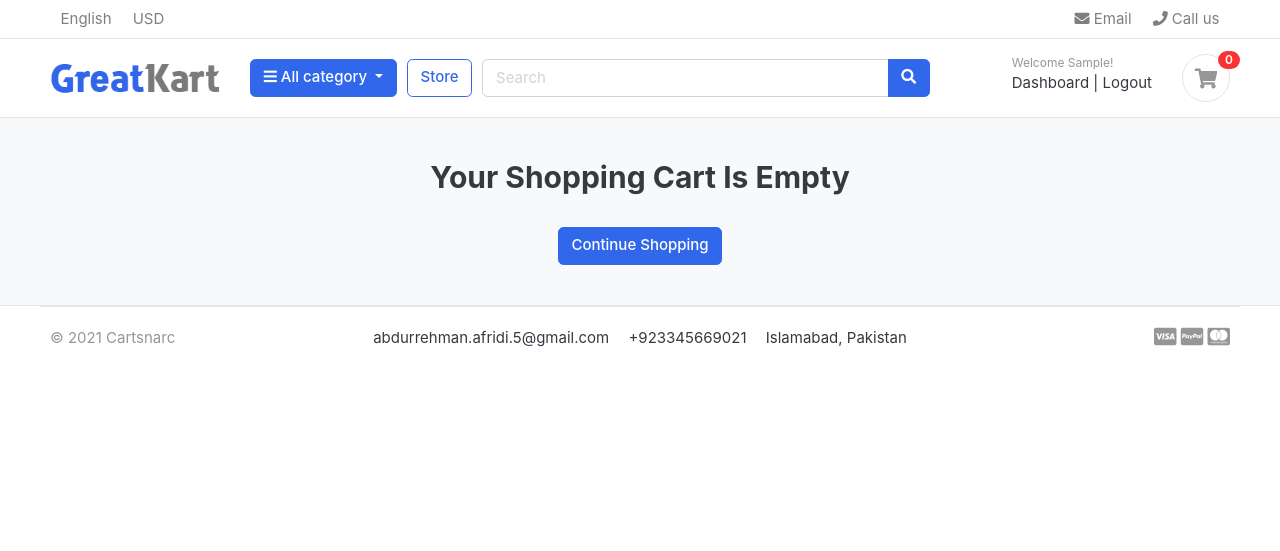
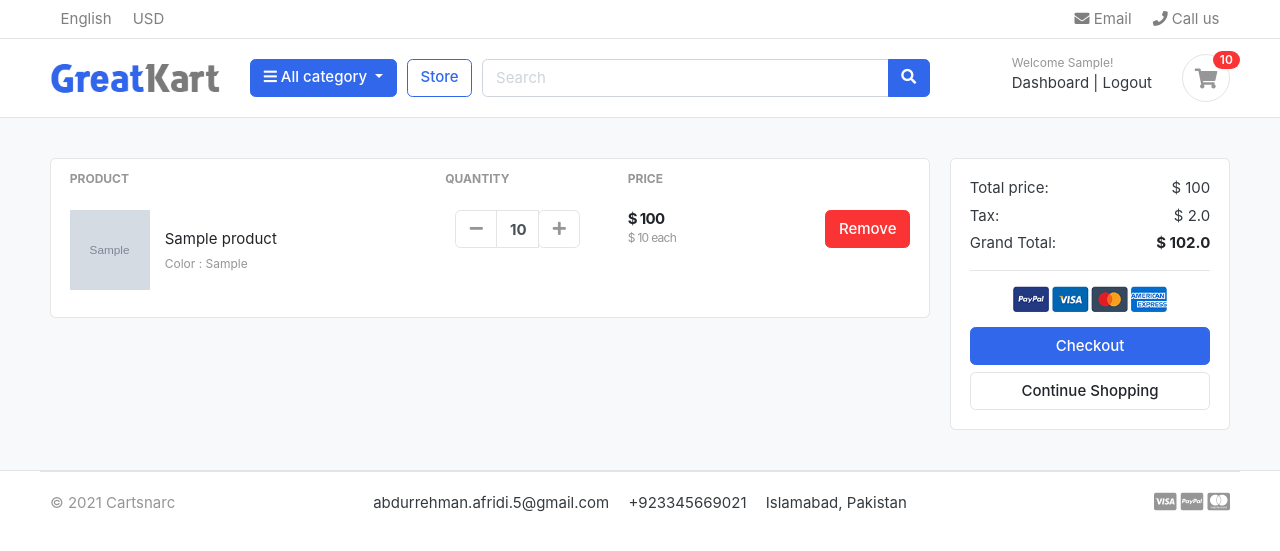
Before and after one commit to therealabdi2/cartsnarc-django, a Django app: page /cart/ in a window 1280 px wide. Shown: the top 551 px of the page. Run offline with Django 3.2, Linux system fonts and the light colour scheme; a user stored in the database is signed in; tables that the repository leaves empty hold one stand-in row (values such as "Sample post"); grey boxes marked "Sample" are stand-in pictures; some libraries are stand-ins or nearby versions; some web fonts are replaced.

Commit message:
Refactor code and remove unused imports

```diff
--- a/carts/context_processors.py
+++ b/carts/context_processors.py
@@ -9,7 +9,10 @@ def counter(request):
     else:
         try:
             cart = Cart.objects.filter(cart_id=_cart_id(request))
-            cart_items = CartItem.objects.all().filter(cart__in=cart)
+            if request.user.is_authenticated:
+                cart_items = CartItem.objects.all().filter(user=request.user)
+            else:
+                cart_items = CartItem.objects.all().filter(cart__in=cart[:1])
             for cart_item in cart_items:
                 cart_count += cart_item.quantity
 
--- a/carts/models.py
+++ b/carts/models.py
@@ -1,6 +1,7 @@
 from django.db import models
 
 # Create your models here.
+from accounts.models import Account
 from store.models import Product, Variation
 
 
@@ -13,9 +14,10 @@ class Cart(models.Model):
 
 
 class CartItem(models.Model):
+    user = models.ForeignKey(Account, on_delete=models.CASCADE, null=True)
     product = models.ForeignKey(Product, on_delete=models.CASCADE)
     variations = models.ManyToManyField(Variation, blank=True)
-    cart = models.ForeignKey(Cart, on_delete=models.CASCADE)
+    cart = models.ForeignKey(Cart, on_delete=models.CASCADE, null=True)
     quantity = models.IntegerField()
     is_active = models.BooleanField(default=True)
 
--- a/carts/urls.py
+++ b/carts/urls.py
@@ -6,5 +6,7 @@ urlpatterns = [
     path('', views.cart, name='cart'),
     path('add_cart/<int:product_id>/', views.add_cart, name='add_cart'),
     path('remove_cart/<int:product_id>/<int:cart_item_id>', views.remove_cart, name='remove_cart'),
-    path('remove_cart_item/<int:product_id>/<int:cart_item_id>', views.remove_cart_item, name='remove_cart_item')
+    path('remove_cart_item/<int:product_id>/<int:cart_item_id>', views.remove_cart_item, name='remove_cart_item'),
+
+    path('checkout/', views.checkout, name='checkout')
 ]
--- a/carts/views.py
+++ b/carts/views.py
@@ -1,3 +1,4 @@
+from django.contrib.auth.decorators import login_required
 from django.core.exceptions import ObjectDoesNotExist
 from django.shortcuts import render, redirect, get_object_or_404
 
@@ -14,70 +15,131 @@ def _cart_id(request):  # the underscore in the beginning makes it a private fun
 
 
 def add_cart(request, product_id):
+    current_user = request.user
     product = Product.objects.get(id=product_id)  # get product
-    product_variation = []
-    if request.method == 'POST':
-        for item in request.POST:
-            key = item
-            value = request.POST[key]
+    # if the user is authenticated
+    if current_user.is_authenticated:
+        product_variation = []
+        if request.method == 'POST':
+            for item in request.POST:
+                key = item
+                value = request.POST[key]
 
-            try:
-                variation = Variation.objects.get(product=product, variation_category__iexact=key,
-                                                  variation_value__iexact=value)
-                product_variation.append(variation)
-            except:
-                pass
+                try:
+                    variation = Variation.objects.get(product=product, variation_category__iexact=key,
+                                                      variation_value__iexact=value)
+                    product_variation.append(variation)
+                except:
+                    pass
 
-    try:
-        cart = Cart.objects.get(cart_id=_cart_id(request))  # get the cart using the cart id present in the session
-    except Cart.DoesNotExist:
-        cart = Cart.objects.create(
-            cart_id=_cart_id(request)
-        )
-    cart.save()
+        is_cart_item_exists = CartItem.objects.filter(product=product, user=current_user).exists()
+        if is_cart_item_exists:
+            cart_item = CartItem.objects.filter(product=product, user=current_user)
+            # existing variations -> database
+            # current variation -> product_variation
+            # item id -> database
+            # we need to check if current var exists in existing var only then we inc quantity
+            ex_var_list = []
+            id = []
+            for item in cart_item:
+                existing_variation = item.variations.all()
+                ex_var_list.append(list(existing_variation))
+                id.append(item.id)
+            print(ex_var_list)
 
-    is_cart_item_exists = CartItem.objects.filter(product=product, cart=cart).exists()
-    if is_cart_item_exists:
-        cart_item = CartItem.objects.filter(product=product, cart=cart)
-        # existing variations -> database
-        # current variation -> product_variation
-        # item id -> database
-        # we need to check if current var exists in existing var only then we inc quantity
-        ex_var_list = []
-        id = []
-        for item in cart_item:
-            existing_variation = item.variations.all()
-            ex_var_list.append(list(existing_variation))
-            id.append(item.id)
-        print(ex_var_list)
+            if product_variation in ex_var_list:
+                # increase the cart item quantity
+                index = ex_var_list.index(product_variation)
+                item_id = id[index]
+                item = CartItem.objects.get(product=product, id=item_id)
+                item.quantity += 1
+                item.save()
 
-        if product_variation in ex_var_list:
-            # increase the cart item quantity
-            index = ex_var_list.index(product_variation)
-            item_id = id[index]
-            item = CartItem.objects.get(product=product, id=item_id)
-            item.quantity += 1
-            item.save()
+            else:
+                item = CartItem.objects.create(product=product, quantity=1, user=current_user)
+                # Create a new cart item
+                if len(product_variation) > 0:
+                    item.variations.clear()
+                    item.variations.add(*product_variation)  # the * adds all the pro vars
 
+                item.save()
         else:
-            item = CartItem.objects.create(product=product, quantity=1, cart=cart)
-            # Create a new cart item
+            cart_item = CartItem.objects.create(
+                product=product,
+                quantity=1,
+                user=current_user
+            )
             if len(product_variation) > 0:
-                item.variations.clear()
-                item.variations.add(*product_variation)  # the * adds all the pro vars
+                cart_item.variations.clear()
+                cart_item.variations.add(*product_variation)
+            cart_item.save()
+        return redirect('cart')
 
-            item.save()
+    # if user is not authenticated
     else:
-        cart_item = CartItem.objects.create(
-            product=product,
-            quantity=1,
-            cart=cart
-        )
-        if len(product_variation) > 0:
-            cart_item.variations.clear()
-            cart_item.variations.add(*product_variation)
-        cart_item.save()
-    return redirect('cart')
+        product_variation = []
+        if request.method == 'POST':
+            for item in request.POST:
+                key = item
+                value = request.POST[key]
+
+                try:
+                    variation = Variation.objects.get(product=product, variation_category__iexact=key,
+                                                      variation_value__iexact=value)
+                    product_variation.append(variation)
+                except:
+                    pass
+
+        try:
+            cart = Cart.objects.get(cart_id=_cart_id(request))  # get the cart using the cart id present in the session
+        except Cart.DoesNotExist:
+            cart = Cart.objects.create(
+                cart_id=_cart_id(request)
+            )
+        cart.save()
+
+        is_cart_item_exists = CartItem.objects.filter(product=product, cart=cart).exists()
+        if is_cart_item_exists:
+            cart_item = CartItem.objects.filter(product=product, cart=cart)
+            # existing variations -> database
+            # current variation -> product_variation
+            # item id -> database
+            # we need to check if current var exists in existing var only then we inc quantity
+            ex_var_list = []
+            id = []
+            for item in cart_item:
+                existing_variation = item.variations.all()
+                ex_var_list.append(list(existing_variation))
+                id.append(item.id)
+            print(ex_var_list)
+
+            if product_variation in ex_var_list:
+                # increase the cart item quantity
+                index = ex_var_list.index(product_variation)
+                item_id = id[index]
+                item = CartItem.objects.get(product=product, id=item_id)
+                item.quantity += 1
+                item.save()
+
+            else:
+                item = CartItem.objects.create(product=product, quantity=1, cart=cart)
+                # Create a new cart item
+                if len(product_variation) > 0:
+                    item.variations.clear()
+                    item.variations.add(*product_variation)  # the * adds all the pro vars
+
+                item.save()
+        else:
+            cart_item = CartItem.objects.create(
+                product=product,
+                quantity=1,
+                cart=cart
+            )
+            if len(product_variation) > 0:
+                cart_item.variations.clear()
+                cart_item.variations.add(*product_variation)
+            cart_item.save()
+        return redirect('cart')
 
 
 def remove_cart(request, product_id, cart_item_id):
@@ -107,6 +169,37 @@ def cart(request, total=0, quantity=0, cart_items=None):
     try:
         tax = 0
         grand_total = 0
+        if request.user.is_authenticated:
+            # for logged in users
+            cart_items = CartItem.objects.filter(user=request.user, is_active=True)
+        else:
+            # for non logged in users
+            cart = Cart.objects.get(cart_id=_cart_id(request))
+            cart_items = CartItem.objects.filter(cart=cart, is_active=True)
+        for cart_item in cart_items:
+            total += (cart_item.product.price * cart_item.quantity)
+            quantity += cart_item.quantity
+        tax = (2 * total) / 100
+        grand_total = total + tax
+    except ObjectDoesNotExist:
+        pass  # just ignore if object doesnt exist
+
+    context = {
+        'total': total,
+        'quantity': quantity,
+        'cart_items': cart_items,
+        'tax': tax,
+        'grand_total': grand_total
+    }
+
+    return render(request, 'store/cart.html', context)
+
+
+@login_required(login_url='login')
+def checkout(request, total=0, quantity=0, cart_items=None):
+    try:
+        tax = 0
+        grand_total = 0
         cart = Cart.objects.get(cart_id=_cart_id(request))
         cart_items = CartItem.objects.filter(cart=cart, is_active=True)
         for cart_item in cart_items:
@@ -124,5 +217,4 @@ def cart(request, total=0, quantity=0, cart_items=None):
         'tax': tax,
         'grand_total': grand_total
     }
-
-    return render(request, 'store/cart.html', context)
+    return render(request, 'store/checkout.html', context)
--- a/templates/store/cart.html
+++ b/templates/store/cart.html
@@ -114,7 +114,7 @@
                                 <p class="text-center mb-3">
                                     <img src="{% static './images/misc/payments.png' %}" height="26">
                                 </p>
-                                <a href="./place-order.html" class="btn btn-primary btn-block"> Checkout </a>
+                                <a href="{% url 'checkout' %}" class="btn btn-primary btn-block"> Checkout </a>
                                 <a href="{% url 'store' %}" class="btn btn-light btn-block">Continue Shopping</a>
                             </div> <!-- card-body.// -->
                         </div> <!-- card.// -->
```
Also changed, not shown: accounts/views.py (+13 -0 lines), cartsnarc/settings.py (+8 -4 lines).
